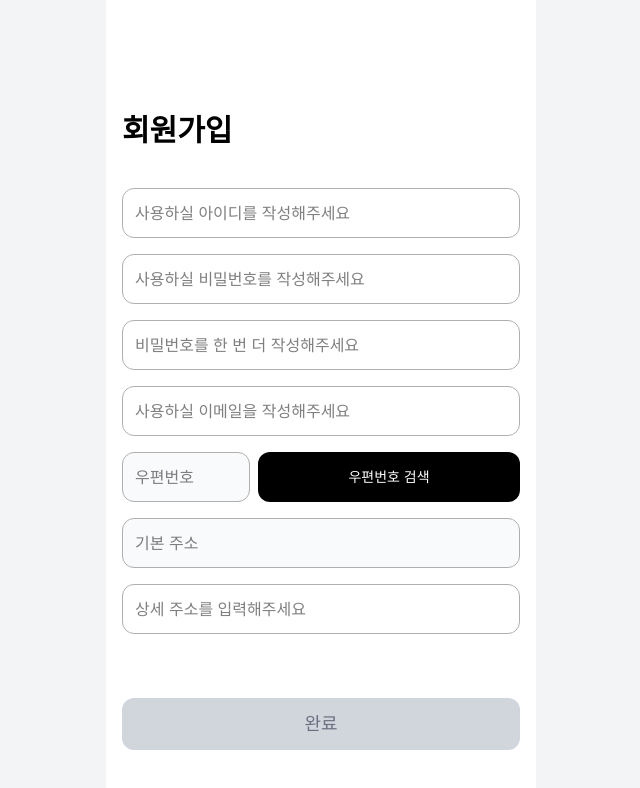
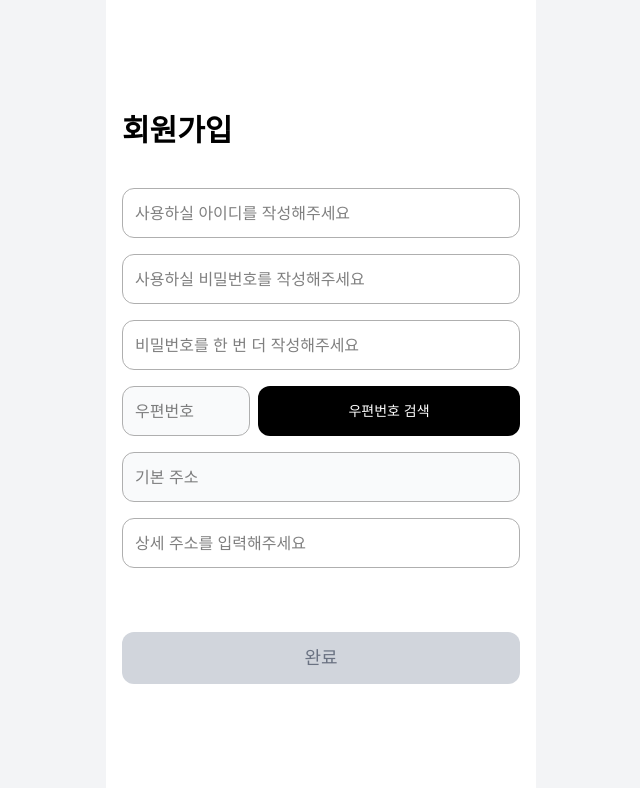
Before and after one commit to AudioFallCare/AudioFallCare_web, a React (Vite) app: page /signup in a window 1280 px wide. Shown: the top 788 px of the page, without its empty margins (319-959 px from the left). Built offline with nearby package versions, Linux system fonts and the light colour scheme; a web font is replaced by a local one.

Commit message:
이메일 제거

```diff
--- a/src/hooks/useSignupForm.jsx
+++ b/src/hooks/useSignupForm.jsx
@@ -6,7 +6,6 @@ const useSignupForm = () => {
     username: "",
     password: "",
     passwordConfirm: "",
-    email: "",
     zipcode: "",
     address: "",
     addressDetail: "",
@@ -49,20 +48,17 @@ const useSignupForm = () => {
       username: form.username,
       password: form.password,
       passwordConfirm: form.passwordConfirm,
-      email: form.email,
       zipcode: form.zipcode,
       address: form.address,
       addressDetail: form.addressDetail,
     });
   };
 
-  const isEmailValid = /\S+@\S+\.\S+/.test(form.email);
 
   const isFormValid =
     form.username &&
     form.password &&
     form.passwordConfirm &&
-    isEmailValid &&
     form.zipcode &&
     form.address &&
     form.password === form.passwordConfirm;
--- a/src/pages/Signup.jsx
+++ b/src/pages/Signup.jsx
@@ -64,13 +64,6 @@ const Signup = () => {
             </p>
           )}
 
-          {/* 이메일 */}
-          <input
-            name="email"
-            placeholder="사용하실 이메일을 작성해주세요"
-            onChange={handleChange}
-            className="w-full px-3 py-3 border border-[#AFAFAF] rounded-xl focus:outline-none"
-          />
 
           {/* 우편번호 + 주소 검색 */}
           <div className="flex gap-2">
```
